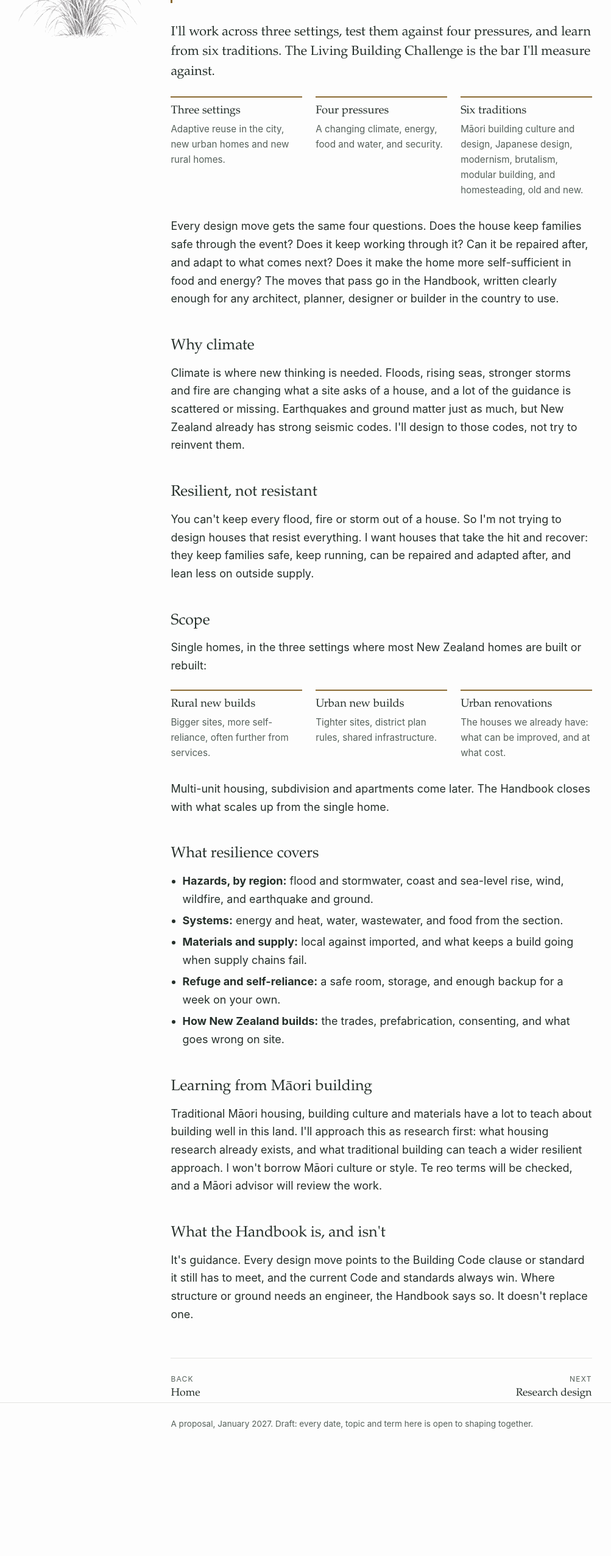
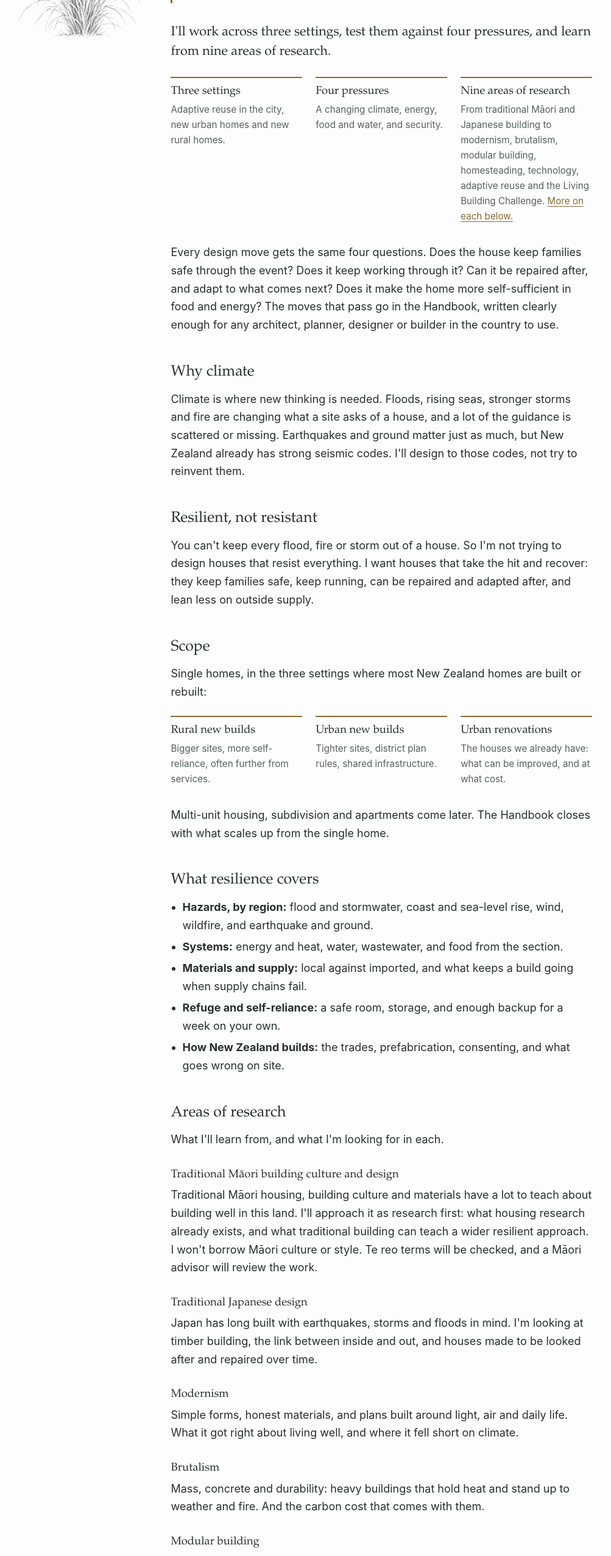
Before and after one commit to Mokapari/tussockdesign, a plain HTML site: page thesis.html in a window 1280 px wide. Shown: the part 220-2772 px from the top of the page at 61% size, without its empty margins (14-1017 px from the left). Before the commit the page ends 2598 px from the top, so only its background shows below. Drawn offline with Linux system fonts and the light colour scheme.

Commit message:
Areas of research; LBC one area

```diff
--- a/thesis.html
+++ b/thesis.html
@@ -21,12 +21,12 @@
 
 <p class="question">How can residential design make New Zealand more resilient?</p>
 
-<p class="lead">I'll work across three settings, test them against four pressures, and learn from six traditions. The Living Building Challenge is the bar I'll measure against.</p>
+<p class="lead">I'll work across three settings, test them against four pressures, and learn from nine areas of research.</p>
 
 <div class="three">
   <div><h3>Three settings</h3><p>Adaptive reuse in the city, new urban homes and new rural homes.</p></div>
   <div><h3>Four pressures</h3><p>A changing climate, energy, food and water, and security.</p></div>
-  <div><h3>Six traditions</h3><p>Māori building culture and design, Japanese design, modernism, brutalism, modular building, and homesteading, old and new.</p></div>
+  <div><h3>Nine areas of research</h3><p>From traditional Māori and Japanese building to modernism, brutalism, modular building, homesteading, technology, adaptive reuse and the Living Building Challenge. <a href="#areas">More on each below.</a></p></div>
 </div>
 
 <p>Every design move gets the same four questions. Does the house keep families safe through the event? Does it keep working through it? Can it be repaired after, and adapt to what comes next? Does it make the home more self-sufficient in food and energy? The moves that pass go in the Handbook, written clearly enough for any architect, planner, designer or builder in the country to use.</p>
@@ -55,8 +55,35 @@
   <li><strong>How New Zealand builds:</strong> the trades, prefabrication, consenting, and what goes wrong on site.</li>
 </ul>
 
-<h2>Learning from Māori building</h2>
-<p>Traditional Māori housing, building culture and materials have a lot to teach about building well in this land. I'll approach this as research first: what housing research already exists, and what traditional building can teach a wider resilient approach. I won't borrow Māori culture or style. Te reo terms will be checked, and a Māori advisor will review the work.</p>
+<h2 id="areas">Areas of research</h2>
+<p>What I'll learn from, and what I'm looking for in each.</p>
+
+<h3>Traditional Māori building culture and design</h3>
+<p>Traditional Māori housing, building culture and materials have a lot to teach about building well in this land. I'll approach it as research first: what housing research already exists, and what traditional building can teach a wider resilient approach. I won't borrow Māori culture or style. Te reo terms will be checked, and a Māori advisor will review the work.</p>
+
+<h3>Traditional Japanese design</h3>
+<p>Japan has long built with earthquakes, storms and floods in mind. I'm looking at timber building, the link between inside and out, and houses made to be looked after and repaired over time.</p>
+
+<h3>Modernism</h3>
+<p>Simple forms, honest materials, and plans built around light, air and daily life. What it got right about living well, and where it fell short on climate.</p>
+
+<h3>Brutalism</h3>
+<p>Mass, concrete and durability: heavy buildings that hold heat and stand up to weather and fire. And the carbon cost that comes with them.</p>
+
+<h3>Modular building</h3>
+<p>Homes made in parts, in a factory or on site, that can be added to, repaired, moved or taken apart. A way to build faster, and to let a house change with a family.</p>
+
+<h3>Homesteading, old and new</h3>
+<p>How households have fed, watered and powered themselves, from early New Zealand homesteads to today's off-grid homes. What works on a rural section, and what scales down to a city one.</p>
+
+<h3>Old and new technology</h3>
+<p>Passive moves that have worked for centuries, like orientation, shading and thermal mass, next to new ones like solar and batteries, rain tanks and heat pumps. Simple first, technology where it earns its place.</p>
+
+<h3>Adaptive reuse</h3>
+<p>Working with the houses we already have. What can be improved, reused or adapted, and at what cost, before building new.</p>
+
+<h3>The Living Building Challenge</h3>
+<p>One of the most demanding green building standards, covering energy, water, materials and more. I'll study it for ideas and benchmarks. It's one area of research, not a standard this year is measured against.</p>
 
 <h2>What the Handbook is, and isn't</h2>
 <p>It's guidance. Every design move points to the Building Code clause or standard it still has to meet, and the current Code and standards always win. Where structure or ground needs an engineer, the Handbook says so. It doesn't replace one.</p>
```
Also changed, not shown: the-year.html (+2 -2 lines).
